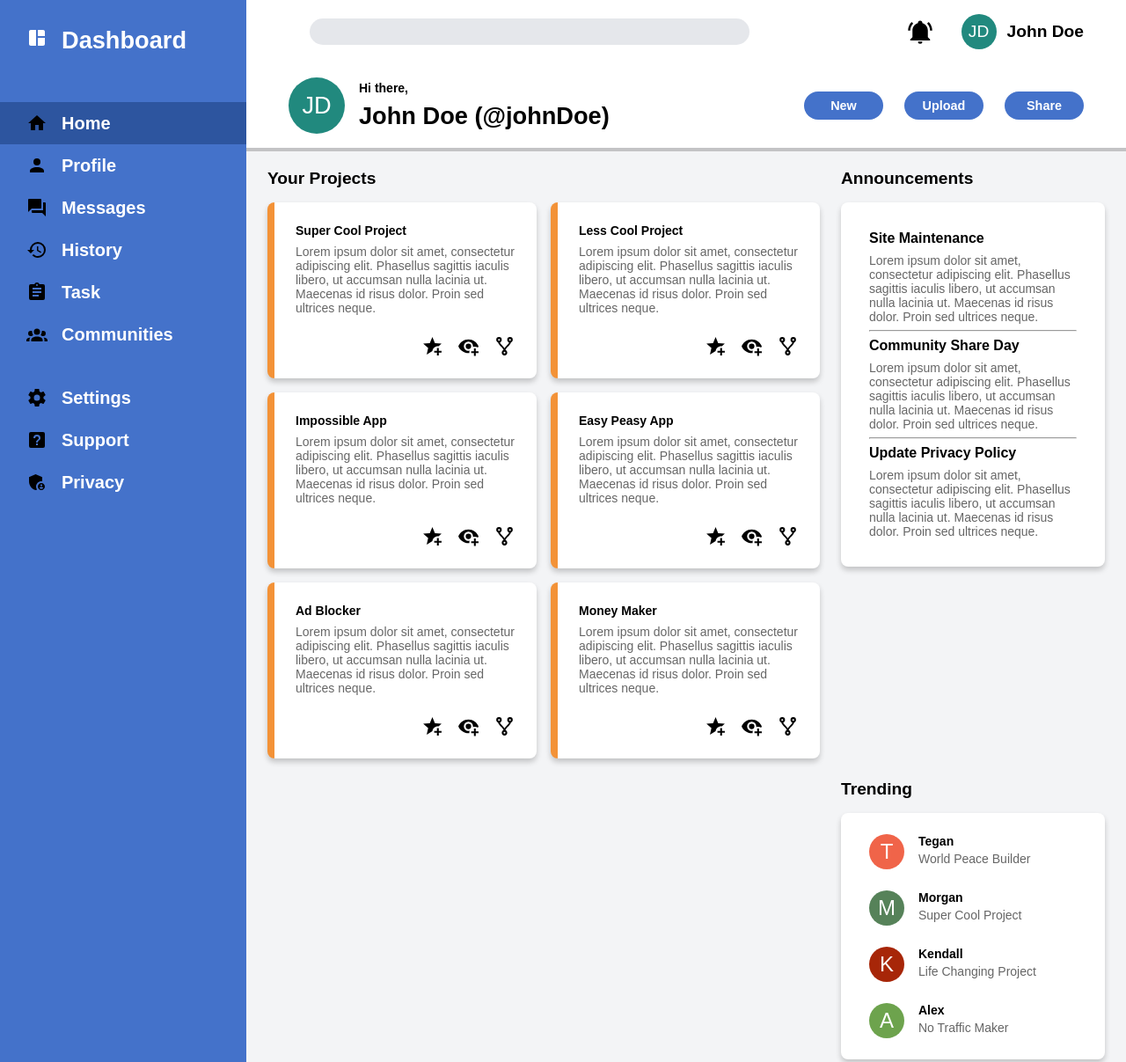
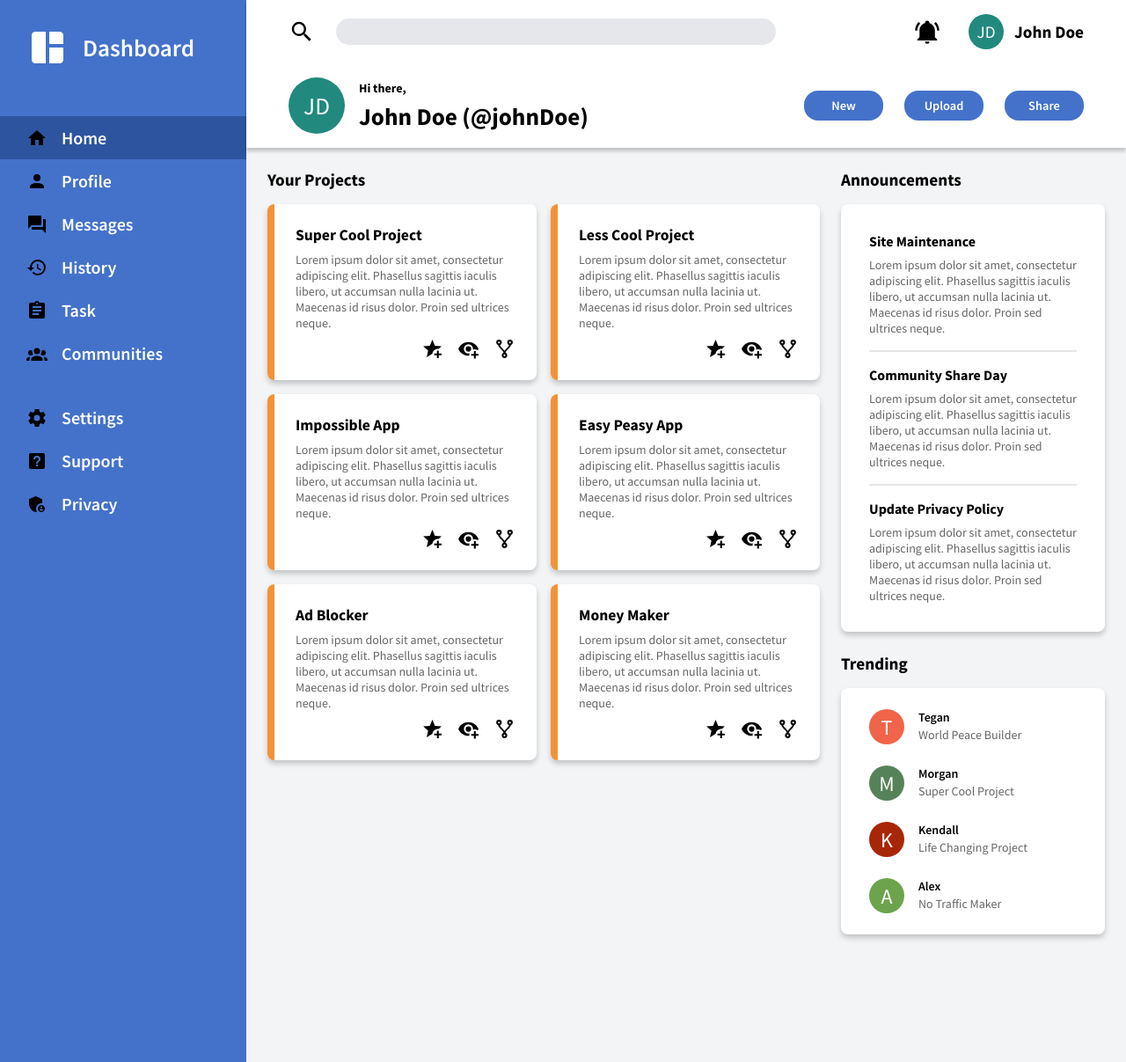
Before and after one commit to Vale1708/adminDashboard, a plain HTML site: page index.html in a window 1280 px wide. Shown: the top 1207 px of the page at 88% size. Drawn offline with Linux system fonts and the light colour scheme.

Commit message:
Fixed css for different screen sizes

```diff
--- a/index.html
+++ b/index.html
@@ -113,7 +113,7 @@
     </header>
 
     <main class="main-container">
-        <section class"project-dashboard">
+        <section class="project-dashboard">
             <h3>Your Projects</h3>
 
             <div class="projects-container">
--- a/style.css
+++ b/style.css
@@ -1,16 +1,18 @@
-*{
+@import url('https://fonts.googleapis.com/css2?family=Source+Sans+Pro:ital,wght@0,400;0,600;0,700;1,400;1,600&display=swap');
+
+html {
   -webkit-box-sizing: border-box;
   -moz-box-sizing: border-box;
   box-sizing: border-box;
 }
 
-*:before, *:after{
+*, *:before, *:after {
   -webkit-box-sizing: inherit;
   -moz-box-sizing: inherit;
   box-sizing: inherit;
 }
 
-body{
+body {
   width: 100vw;
   max-width: 100%;
   display: grid;
@@ -18,11 +20,11 @@ body{
   grid-template-rows: max-content 1fr;
   margin: 0;
   font-size: 14px;
-    font-family: 'Source Sans Pro', sans-serif;
+  font-family: 'Source Sans Pro', sans-serif;;
 }
 
-aside{
-    background-color: #4472Ca;
+aside {
+  background-color: #4472CA;
   grid-column: 1;
   grid-row: 1 / span 2;
   min-height: 100vh;
@@ -34,7 +36,7 @@ aside{
   font-weight: 600;
 }
 
-.logo{
+.logo {
   font-size: 1.7rem;
   display: grid;
   grid-template-columns: repeat(2, min-content);
@@ -43,17 +45,17 @@ aside{
   padding: 30px;
 }
 
-.logo-img{
+.logo-image {
   width: 48px;
   height: 48px;
 }
 
-.logo-img img{
+.logo-image img {
   width: 100%;
   height: 100%;
 }
 
-nav ul{
+nav ul {
   list-style: none;
   display: grid;
   grid-auto-flow: row;
@@ -61,11 +63,15 @@ nav ul{
   padding: 0;
 }
 
-.side-menu ul{
+.side-menu ul {
   grid-template-rows: repeat(6, min-content);
 }
 
-nav li{
+.side-menu-utilities ul {
+  grid-template-rows: repeat(3, min-content);
+}
+
+nav li {
   font-size: 1.25rem;
   display: grid;
   grid-template-columns: repeat(2, min-content);
@@ -75,16 +81,21 @@ nav li{
   padding: 12px 30px;
 }
 
-nav li:hover, nav li.active{
+nav li:hover, nav li.active {
   background-color: hsl(219, 56%, 40%);
 }
 
-.menu-icon{
+nav li img {
+  width: 100%;
+  height: 100%;
+}
+
+.menu-icon {
   width: 24px;
   height: 24px;
 }
 
-header{
+header {
   grid-column: 2;
   grid-row: 1;
   display: grid;
@@ -96,30 +107,35 @@ header{
   width: 100%;
   height: fit-content;
   justify-content: space-between;
-    box-shadow: 0 4px 0 rgba(0,0,0,0.2);
+  box-shadow: 0 4px 4px 0 rgba(0,0,0,0.2);
   z-index: 1;
 }
 
-.search-container{
+.search-container {
   display: grid;
   grid-template-columns: repeat(2, min-content);
   gap: 24px;
   align-items: center;
 }
 
-.search-icon img{
-    height: 100%;
-    width: 100%;
+.search-icon {
+  width: 30px;
+  height: 30px;
 }
 
-.search-bar{
+.search-icon img {
+  width: 100%;
+  height: 100%;
+}
+
+.search-bar {
   height: 30px;
   width: 500px;
   background-color: #e5e7eb;
   border-radius: 16px;
 }
 
-.account-container{
+.account-container {
   display: grid;
   grid-template-columns: repeat(2, min-content);
   gap: 32px;
@@ -127,7 +143,7 @@ header{
   justify-self: end;
 }
 
-.notification{
+.notification {
   width: 30px;
   height: 30px;
 }
@@ -137,7 +153,7 @@ header{
   height: 100%;
 }
 
-.account{
+.account {
   display: grid;
   grid-template-columns: repeat(2, max-content);
   gap: 12px;
@@ -145,7 +161,7 @@ header{
   align-items: center;
 }
 
-.account-img{
+.account-img {
   width: 40px;
   height: 40px;
   border-radius: 50%;
@@ -157,14 +173,14 @@ header{
   font-weight: 400;
 }
 
-.greetings-container{
+.greetings-container {
   display: grid;
   grid-template-columns: repeat(2, max-content);
   grid-template-rows: repeat(2, max-content);
   align-items: center;
 }
 
-.greetings-account-img{
+.greetings-account-img {
   grid-column: 1;
   grid-row: 1 / span 2;
   width: 64px;
@@ -180,18 +196,18 @@ header{
   font-size: 1.7rem;
 }
 
-.greetings{
+.greeting {
   grid-column: 2;
   grid-row: 1;
 }
 
-.greetings-account-name{
+.greetings-account-name {
   grid-column: 2;
   grid-row: 2;
   font-size: 1.7rem;
 }
 
-.header-buttons{
+.header-buttons {
   display: grid;
   grid-template-columns: repeat(3, min-content);
   align-items: center;
@@ -199,7 +215,7 @@ header{
   justify-self: end;
 }
 
-.header-buttons > button{
+.header-buttons > button {
   width: 90px;
   font-size: 0.9rem;
   border: none;
@@ -212,11 +228,11 @@ header{
   cursor: pointer;
 }
 
-button:hover{
+button:hover {
   background-color: hsl(219, 56%, 40%);
 }
 
-main{
+main {
   grid-column: 2;
   grid-row: 2;
   max-width: 100%;
@@ -228,33 +244,33 @@ main{
   gap: 24px;
 }
 
-section > h3, section h4{
+section > h3, section h4 {
   font-weight: 700;
   margin: 0;
 }
 
-section > h3{
+section > h3 {
   font-size: 1.2rem;
   margin-bottom: 16px;
 }
 
-section.project-dashboard{
+section.project-dashboard {
   grid-column: 1;
   grid-row: 1 / span 2;
 }
 
-.project-dashboard h4{
+.project-dashboard h4 {
   font-size: 1.1rem;
 }
 
-.projects-container{
+.projects-container {
   width: 100%;
   display: grid;
   grid-template-columns: repeat(auto-fit, minmax(300px, 1fr));
   gap: 16px;
 }
 
-.project-cards{
+.project-cards {
   width: 100%;
   height: 200px;
   background-color: white;
@@ -267,33 +283,33 @@ section.project-dashboard{
   grid-template-rows: max-content 1fr max-content;
 }
 
-.project-cards p{
-    color: hsl(0,0%, 40%);
+.project-cards p {
+  color: hsl(0, 0%, 40%);
   margin: 8px 0;
 }
 
-.project-icons{
+.project-icons {
   display: flex;
   gap: 16px;
   justify-self: end;
 }
 
-.project-icons img{
+.project-icons-img-1, .project-icons-img-2, .project-icons-img-3 {
+  width: 25px;
+  height: 25px;
+}
+
+.project-icons img {
   width: 100%;
   height: 100%;
 }
 
-.project-icons-img-1, .project-icons-img-2, .project-icons-img-3{
-    width: 25px;
-    height: 25px;
-}
-
-section.announcements{
+section.announcements {
   grid-column: 2;
   grid-row: 1;
 }
 
-.announcements-container{
+.announcements-container {
   background-color: white;
   width: 300px;
   padding: 32px;
@@ -301,26 +317,26 @@ section.announcements{
   box-shadow: 0 4px 6px 0 rgba(0,0,0,0.2);
 }
 
-.announcements-container h4{
+.announcements-container h4 {
   font-size: 1rem;
 }
 
-.account-container hr{
+.announcements-container hr {
   border: 1px solid hsl(0, 0%, 90%);
   margin: 16px 0;
 }
 
-.announcements-container p{
+.announcements-container p {
   margin: 8px 0 0 0;
-    color: hsl(0,0%, 40%);
+  color: hsl(0, 0%, 40%);
 }
 
-section.trending{
+section.trending {
   grid-column: 2;
   grid-row: 2;
 }
 
-.trending-card{
+.trending-card {
   display: grid;
   grid-template-rows: repeat(4, min-content);
   padding: 24px 32px;
@@ -331,12 +347,12 @@ section.trending{
   box-shadow: 0 4px 6px 0 rgba(0,0,0,0.2);
 }
 
-.trending-accounts{
+.trending-accounts {
   display: grid;
   grid-template-columns: repeat(2, max-content);
 }
 
-.trending-account-img{
+.trending-account-img {
   width: 40px;
   height: 40px;
   border-radius: 50%;
@@ -345,35 +361,35 @@ section.trending{
   margin-right: 16px;
   display: grid;
   align-items: center;
-    justify-content: center;
+  justify-items: center;
   font-size: 1.5rem;
   color: white;
 }
 
-.trending-account-name{
+.trending-account-img#account-1 {
+  background-color: #F06449;
+}
+
+.trending-account-img#account-2 {
+  background-color: #568259;
+}
+
+.trending-account-img#account-3 {
+  background-color: #A72608;
+}
+
+.trending-account-img#account-4 {
+  background-color: #6DA34D;
+}
+
+.trending-account-name {
   font-weight: 600;
   grid-column: 2;
   grid-row: 1;
 }
 
-.trending-account-project{
+.trending-account-project {
   grid-column: 2;
   grid-row: 2;
-    color: hsl(0, 0%, 40%)
+  color: hsl(0, 0%, 40%);
 }
-
-.trending-account-img#account-1{
-    background-color: #F06449;
-}
-
-.trending-account-img#account-2{
-    background-color: #568259;
-}
-
-.trending-account-img#account-3{
-    background-color: #A72608;
-}
-
-.trending-account-img#account-4{
-    background-color: #6DA34D;
-}
```
Lines whose indentation alone changed are shown as unchanged.
